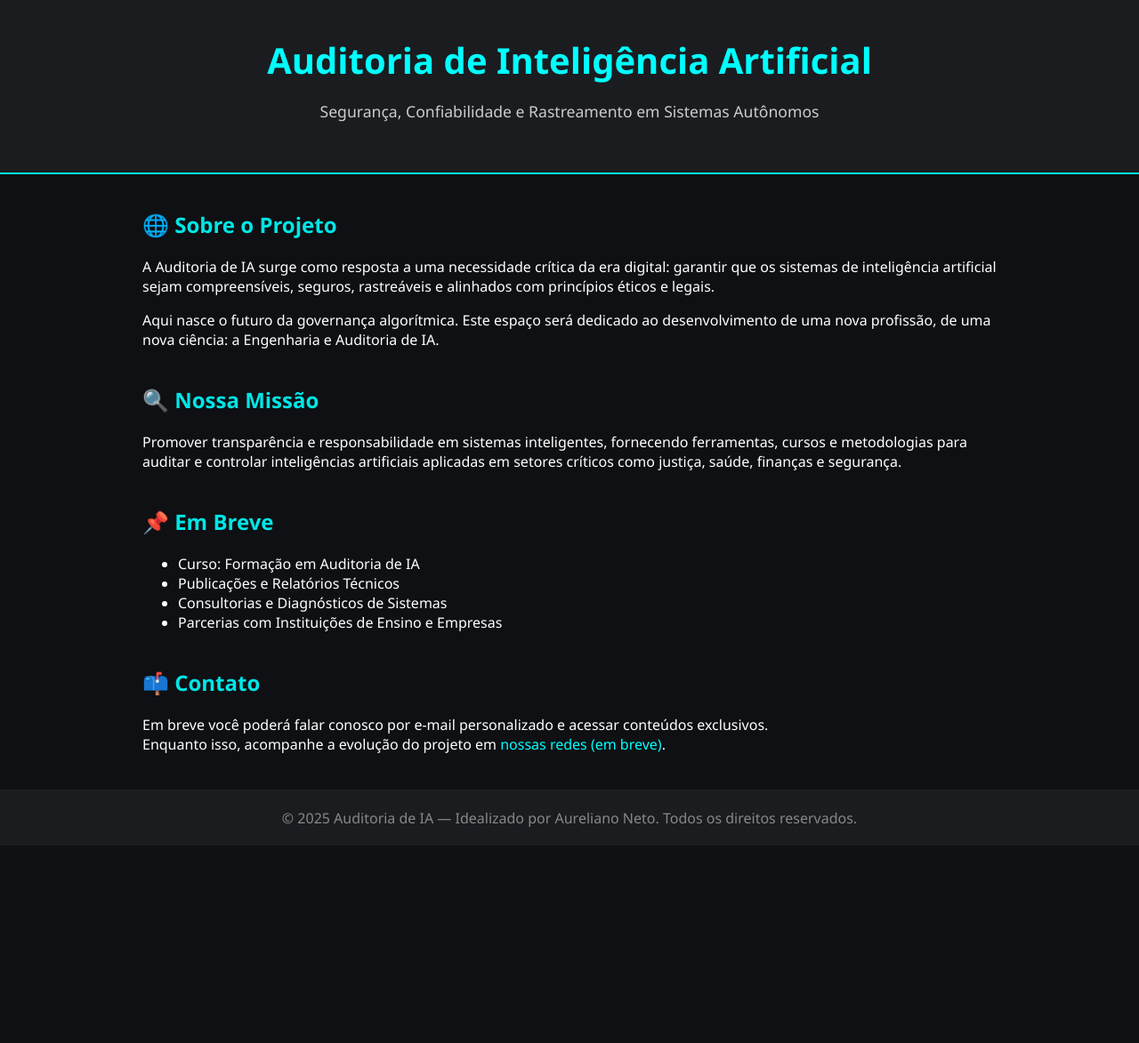
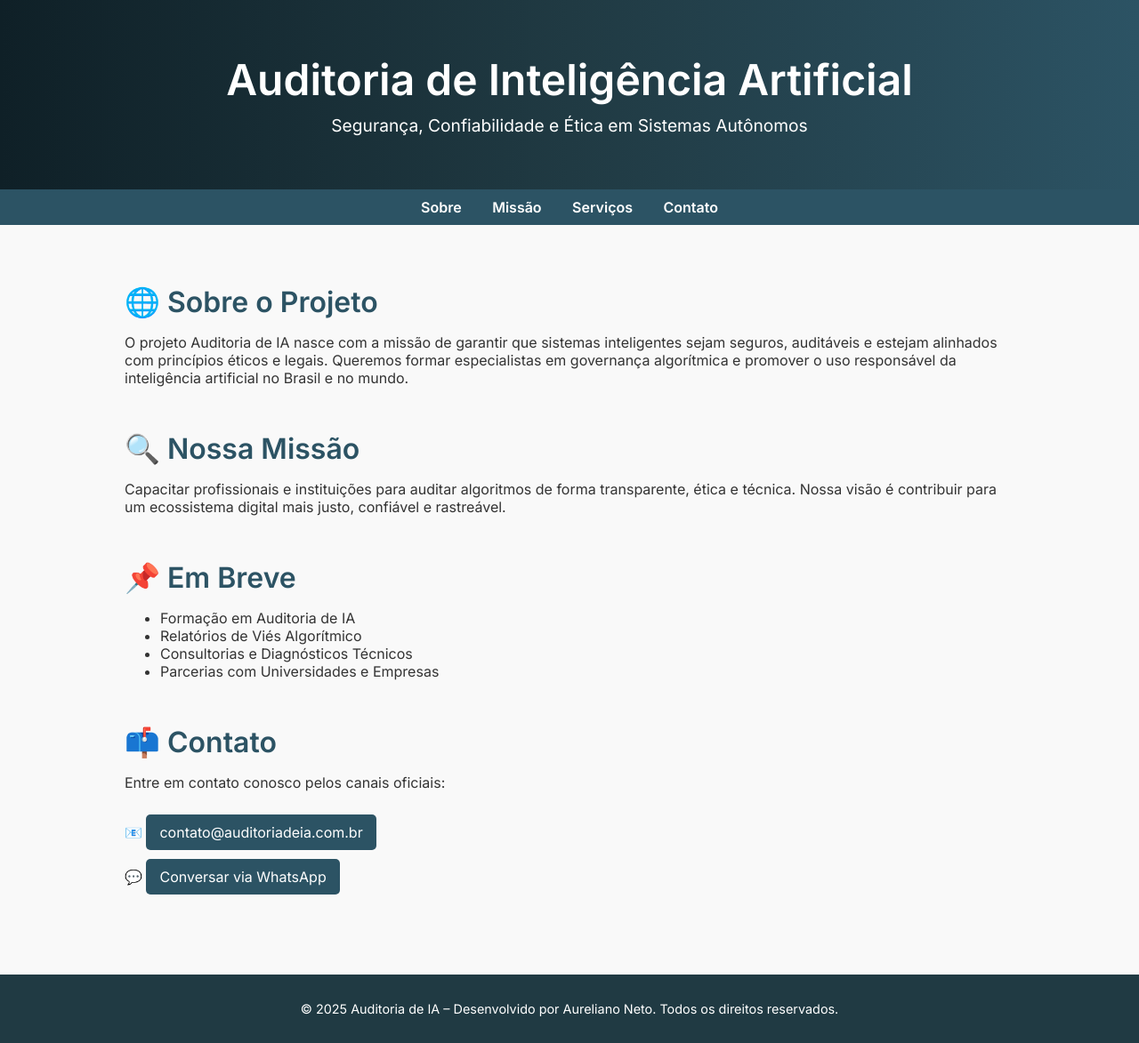
Before and after one commit to AUSNE24/auditoriadeia.github.io, a plain HTML site: page index.html in a window 1280 px wide. Shown: the whole page at 89% size. Before the commit the page ends 951 px from the top, so only its background shows below. Drawn offline with Linux system fonts and the light colour scheme.

Commit message:
Update index.html

```diff
--- a/index.html
+++ b/index.html
@@ -1,100 +1,125 @@
 <!DOCTYPE html>
 <html lang="pt-BR">
 <head>
-    <meta charset="UTF-8">
-    <meta name="viewport" content="width=device-width, initial-scale=1.0">
+  <meta charset="UTF-8" />
+  <meta name="viewport" content="width=device-width, initial-scale=1.0"/>
   <title>Auditoria de IA</title>
+  <link href="https://fonts.googleapis.com/css2?family=Inter:wght@400;600&display=swap" rel="stylesheet">
   <style>
     body {
-            font-family: 'Segoe UI', sans-serif;
-            background-color: #0e1013;
-            color: #ffffff;
       margin: 0;
-            padding: 0;
+      font-family: 'Inter', sans-serif;
+      background: #f9f9f9;
+      color: #333;
     }
     header {
-            background-color: #1a1c20;
-            padding: 40px 20px;
+      background: linear-gradient(90deg, #0f2027, #203a43, #2c5364);
+      color: white;
+      padding: 60px 20px;
       text-align: center;
-            border-bottom: 2px solid #0ff;
     }
     header h1 {
-            font-size: 2.5em;
       margin: 0;
-            color: #0ff;
+      font-size: 3em;
     }
     header p {
-            font-size: 1.1em;
-            color: #ccc;
+      margin: 10px 0 0;
+      font-size: 1.2em;
+    }
+    nav {
+      background: #2c5364;
+      padding: 10px;
+      text-align: center;
+    }
+    nav a {
+      color: white;
+      text-decoration: none;
+      margin: 0 15px;
+      font-weight: 600;
+    }
+    nav a:hover {
+      text-decoration: underline;
     }
     main {
-            max-width: 960px;
-            margin: 40px auto;
-            padding: 0 20px;
+      padding: 40px 20px;
+      max-width: 1000px;
+      margin: auto;
     }
     section {
-            margin-bottom: 40px;
+      margin-bottom: 50px;
     }
-        h2 {
-            color: #00e6e6;
+    section h2 {
+      color: #2c5364;
+      font-size: 2em;
+      margin-bottom: 10px;
     }
     footer {
-            background-color: #1a1c20;
-            color: #888;
+      background: #203a43;
+      color: white;
       text-align: center;
-            padding: 20px;
-            border-top: 1px solid #222;
+      padding: 30px 10px;
+      font-size: 0.9em;
     }
-        a {
-            color: #0ff;
+    a.contact-button {
+      display: inline-block;
+      margin-top: 10px;
+      padding: 10px 15px;
+      background-color: #2c5364;
+      color: white;
       text-decoration: none;
+      border-radius: 5px;
     }
-        a:hover {
-            text-decoration: underline;
+    a.contact-button:hover {
+      background-color: #1a2b3c;
     }
   </style>
 </head>
 <body>
   <header>
     <h1>Auditoria de Inteligência Artificial</h1>
-        <p>Segurança, Confiabilidade e Rastreamento em Sistemas Autônomos</p>
+    <p>Segurança, Confiabilidade e Ética em Sistemas Autônomos</p>
   </header>
+
+  <nav>
+    <a href="#sobre">Sobre</a>
+    <a href="#missao">Missão</a>
+    <a href="#servicos">Serviços</a>
+    <a href="#contato">Contato</a>
+  </nav>
+
   <main>
-        <section>
+    <section id="sobre">
       <h2>🌐 Sobre o Projeto</h2>
-            <p>
-                A Auditoria de IA surge como resposta a uma necessidade crítica da era digital: garantir que os sistemas de inteligência artificial sejam compreensíveis, seguros, rastreáveis e alinhados com princípios éticos e legais.
-            </p>
-            <p>
-                Aqui nasce o futuro da governança algorítmica. Este espaço será dedicado ao desenvolvimento de uma nova profissão, de uma nova ciência: a Engenharia e Auditoria de IA.
-            </p>
+      <p>O projeto Auditoria de IA nasce com a missão de garantir que sistemas inteligentes sejam seguros, auditáveis e estejam alinhados com princípios éticos e legais. Queremos formar especialistas em governança algorítmica e promover o uso responsável da inteligência artificial no Brasil e no mundo.</p>
     </section>
-        <section>
+
+    <section id="missao">
       <h2>🔍 Nossa Missão</h2>
-            <p>
-                Promover transparência e responsabilidade em sistemas inteligentes, fornecendo ferramentas, cursos e metodologias para auditar e controlar inteligências artificiais aplicadas em setores críticos como justiça, saúde, finanças e segurança.
-            </p>
+      <p>Capacitar profissionais e instituições para auditar algoritmos de forma transparente, ética e técnica. Nossa visão é contribuir para um ecossistema digital mais justo, confiável e rastreável.</p>
     </section>
-        <section>
+
+    <section id="servicos">
       <h2>📌 Em Breve</h2>
       <ul>
-                <li>Curso: Formação em Auditoria de IA</li>
-                <li>Publicações e Relatórios Técnicos</li>
-                <li>Consultorias e Diagnósticos de Sistemas</li>
-                <li>Parcerias com Instituições de Ensino e Empresas</li>
+        <li>Formação em Auditoria de IA</li>
+        <li>Relatórios de Viés Algorítmico</li>
+        <li>Consultorias e Diagnósticos Técnicos</li>
+        <li>Parcerias com Universidades e Empresas</li>
       </ul>
     </section>
-        <section>
+
+    <section id="contato">
       <h2>📫 Contato</h2>
+      <p>Entre em contato conosco pelos canais oficiais:</p>
       <p>
-                Em breve você poderá falar conosco por e-mail personalizado e acessar conteúdos exclusivos.
-                <br>
-                Enquanto isso, acompanhe a evolução do projeto em <a href="#">nossas redes (em breve)</a>.
+        📧 <a href="mailto:contato@auditoriadeia.com.br" class="contact-button">contato@auditoriadeia.com.br</a><br/>
+        💬 <a href="https://wa.me/5565999359537" class="contact-button" target="_blank">Conversar via WhatsApp</a>
       </p>
     </section>
   </main>
+
   <footer>
-        © 2025 Auditoria de IA — Idealizado por Aureliano Neto. Todos os direitos reservados.
+    © 2025 Auditoria de IA – Desenvolvido por Aureliano Neto. Todos os direitos reservados.
   </footer>
 </body>
 </html>
```
Lines whose indentation alone changed are shown as unchanged.
